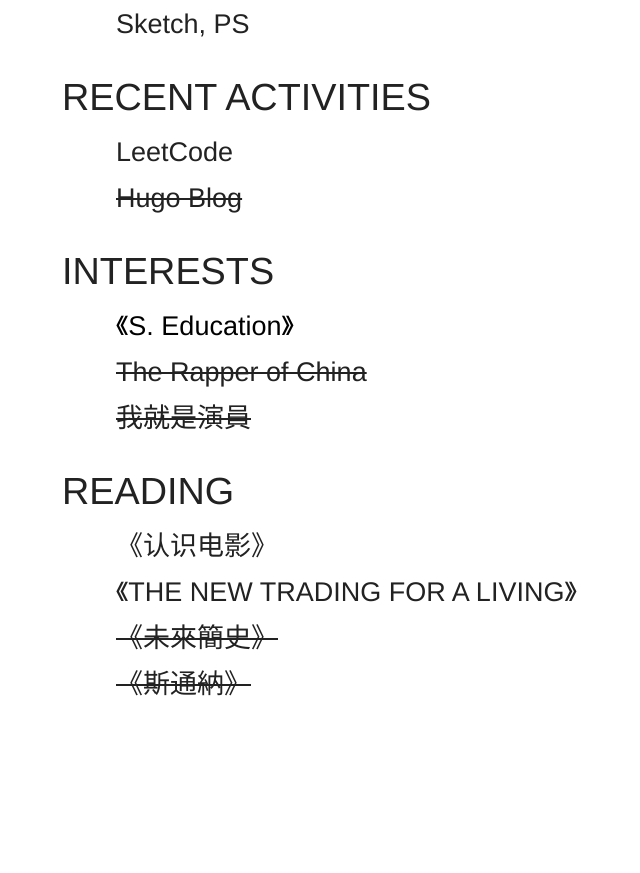
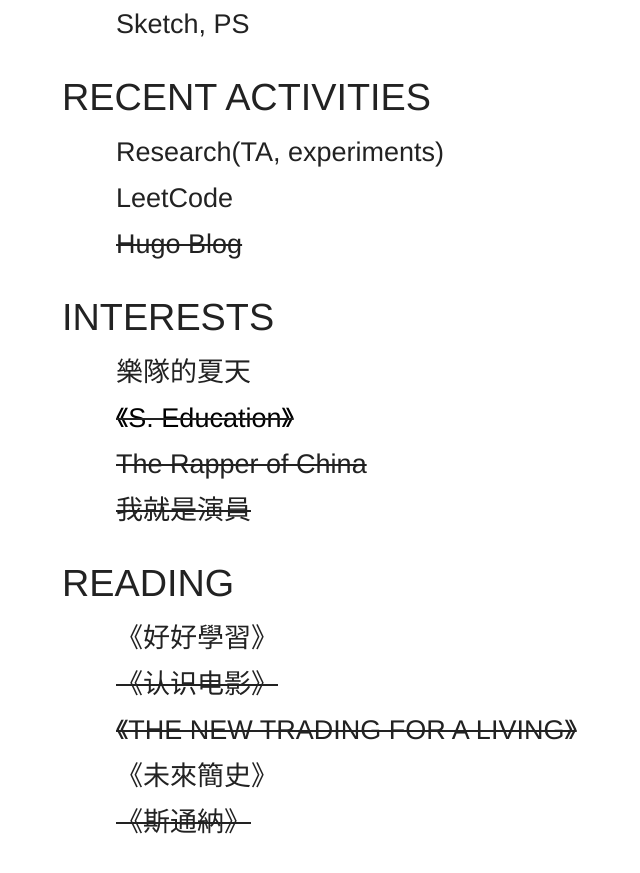
Before and after one commit to XFeiF/Fei, a plain HTML site: page index.html in a window 1280 px wide. Shown: the part 1081-1954 px from the top of the page, without its empty margins (98-738 px from the left). Before the commit the page ends 1883 px from the top, so only its background shows below. Drawn offline with Linux system fonts and the light colour scheme.

Commit message:
update190621

```diff
--- a/index.html
+++ b/index.html
@@ -47,18 +47,22 @@
         <p>Sketch, PS</p>
 
         <h2>Recent Activities</h2>
+        <p>Research(TA, experiments)</p>
         <p>LeetCode</p>
         <p><del>Hugo Blog</del></p>
 
         <h2>Interests</h2>
-        <p><a href="https://movie.douban.com/subject/27594217/" target="_blank">《S. Education》</a></p>
+        <p>樂隊的夏天</p>
+        <p><del><a href="https://movie.douban.com/subject/27594217/" target="_blank">《S. Education》</a></del></p>
         <p><del>The Rapper of China</del></p>
         <p><del>我就是演員</del></p>
 
         <h2>Reading</h2>
-        <p>《认识电影》</p>
-        <p>《THE NEW TRADING FOR A LIVING》</p>
-        <p><del>《未來簡史》</del></p>
+        <p>《好好學習》</p>
+        <p><del>《认识电影》</del></p>
+        <p><del>《THE NEW TRADING FOR A LIVING》</del></p>
+        <p>《未來簡史》</del>
+        </p>
         <p><del>《斯通納》</del></p>
 
     </div>
```
Also changed, not shown: 1 other file.
